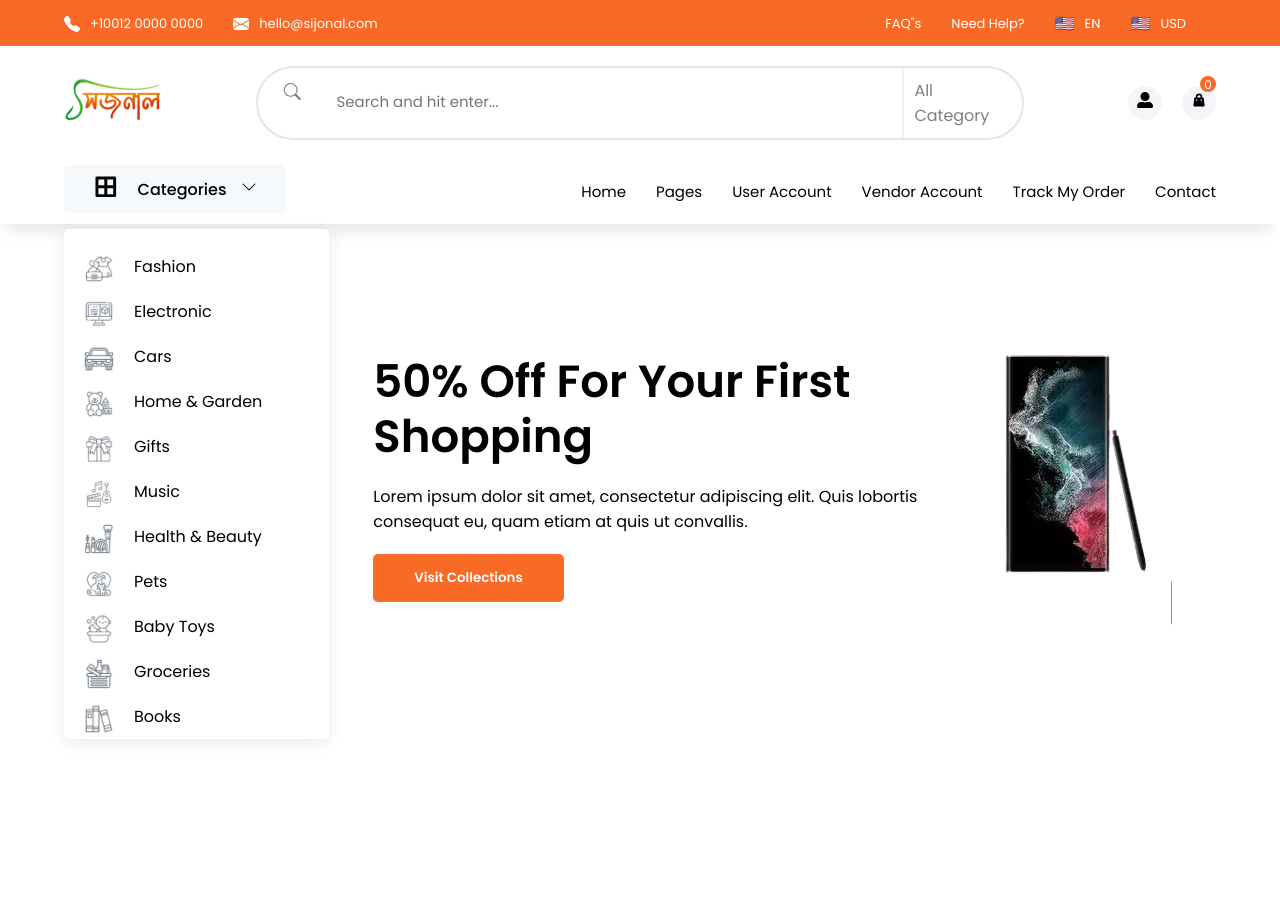
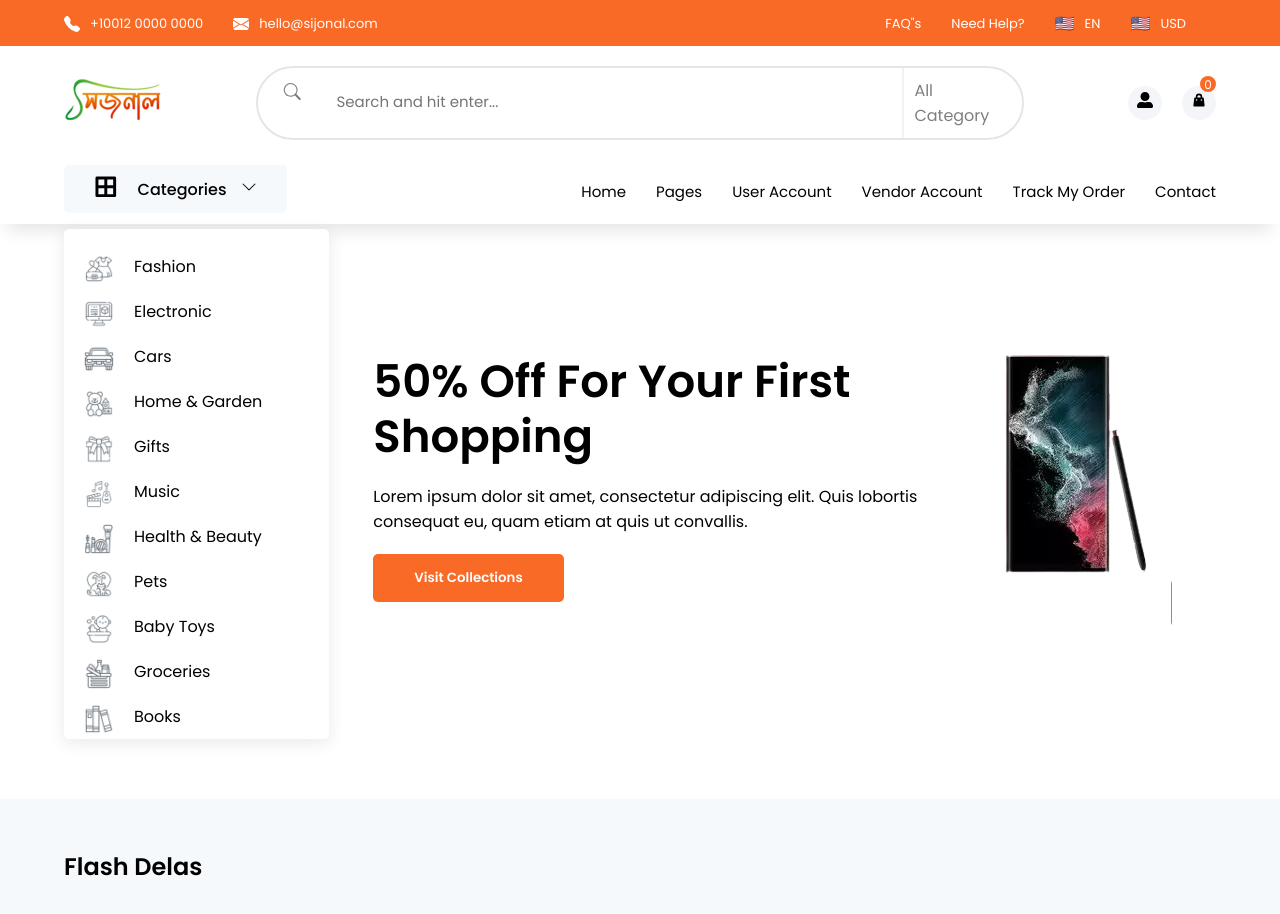
Before and after one commit to faha1999/sijonal, a React (Create React App) app: page / in a window 1280 px wide. Shown: the top 914 px of the page. Before the commit the page ends 800 px from the top, so only its background shows below. Built offline with nearby package versions, Linux system fonts and the light colour scheme.

Commit message:
add FlashDeals

```diff
--- /dev/null
+++ b/src/components/FlashDeals/FlashDeals.jsx
@@ -0,0 +1,16 @@
+import React from 'react';
+
+export const FlashDeals = () => {
+  return (
+    <>
+      <section className="flash">
+        <div className="container">
+          <div className="heading f_flex">
+            <i className="fa fa-bolt"></i>
+            <h1>Flash Delas</h1>
+          </div>
+        </div>
+      </section>
+    </>
+  );
+};
--- a/src/pages/MainPage.jsx
+++ b/src/pages/MainPage.jsx
@@ -1,10 +1,12 @@
 import React from 'react';
+import { FlashDeals } from '../components/FlashDeals/FlashDeals';
 import { Home } from '../components/home/Home';
 
 export const MainPage = () => {
   return (
     <>
       <Home />
+      <FlashDeals />
     </>
   );
 };
--- a/src/styles/App.scss
+++ b/src/styles/App.scss
@@ -16,3 +16,4 @@
 // components
 @import './components/categories';
 @import './components/slider';
+@import './components/FlashDeals/FlashDeals';
--- /dev/null
+++ b/src/styles/components/FlashDeals/_FlashDeals.scss
@@ -0,0 +1,4 @@
+.flash {
+  background: #f6f9fc;
+  padding: 50px 0;
+}
```
